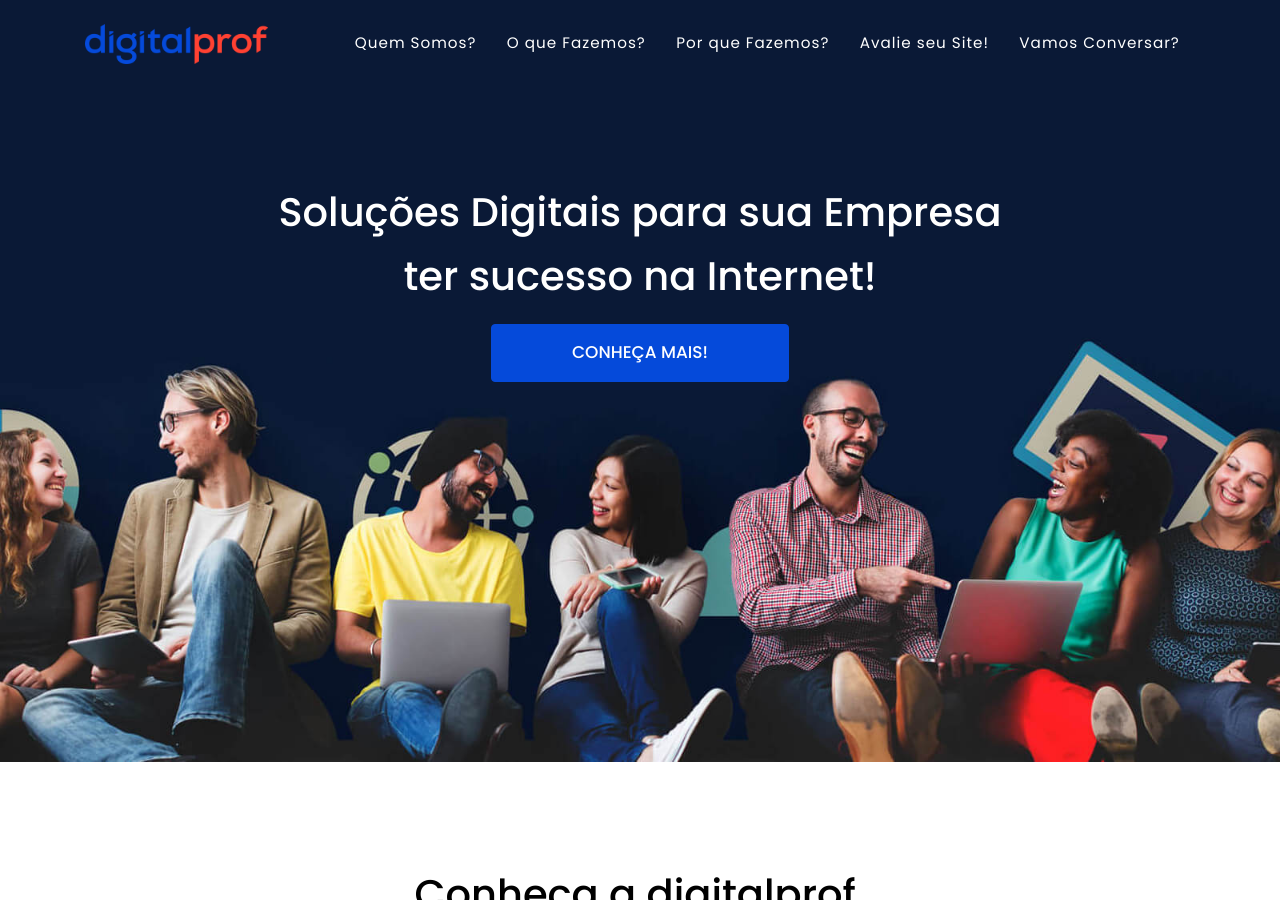
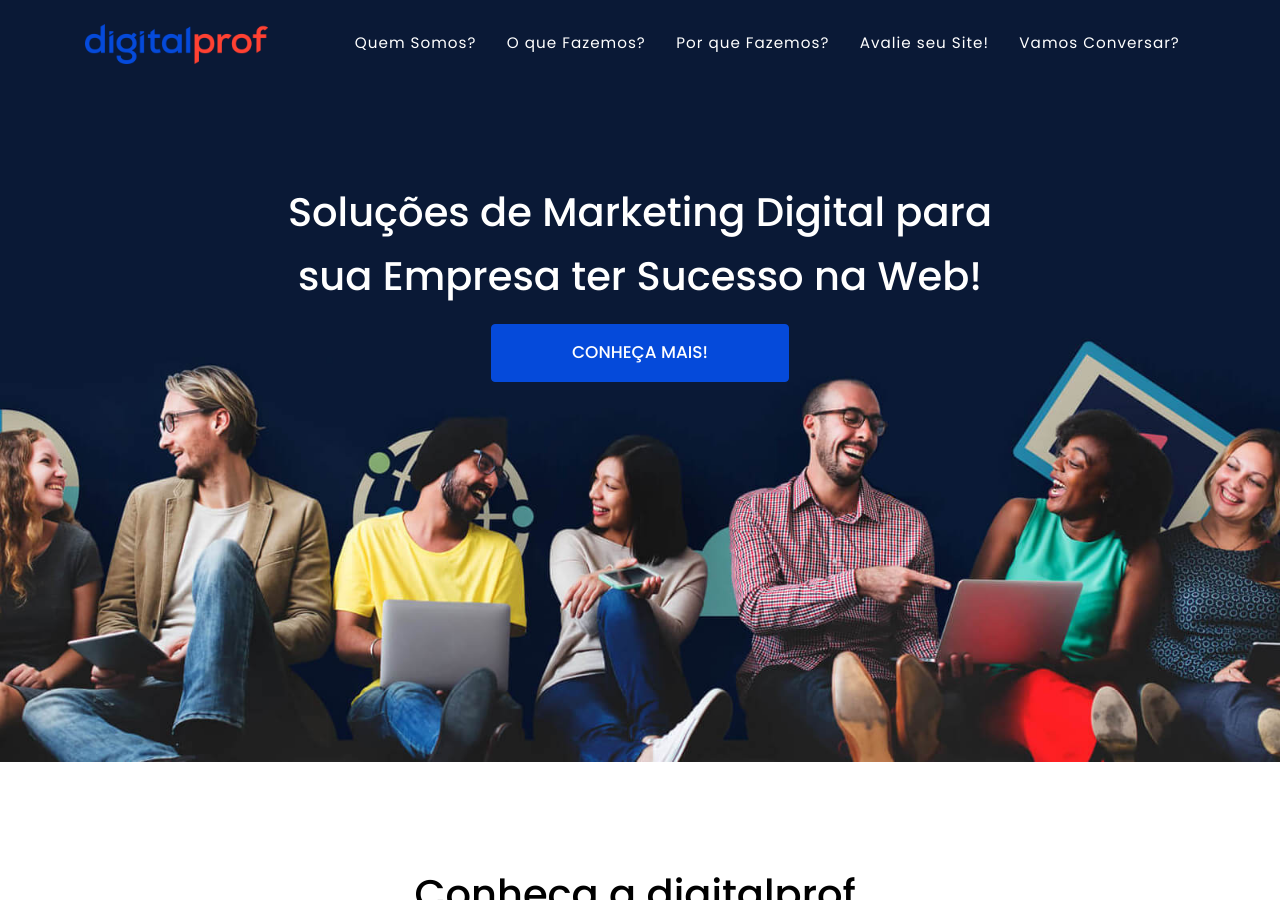
Before and after one commit to robsonkmarques/digitalprof, a Jekyll site: the page built from index.md, in a window 1280 px wide and 900 px high. Built offline with Jekyll 4.4.1, drawn with Linux system fonts in a browser that asks for light colours; some web fonts are replaced.

Commit message:
mudança no texto header

```diff
--- a/_data/sitetext.yml
+++ b/_data/sitetext.yml
@@ -11,7 +11,7 @@
 # -----------------
 pt: &DEFAULT_PT
   header:
-    title: "Soluções Digitais para sua Empresa<br> ter sucesso na Internet!"
+    title: "Soluções de Marketing Digital para<br> sua Empresa ter Sucesso na Web!"
     text:
     button: CONHEÇA MAIS!
     buttonlink: "#about"
```
